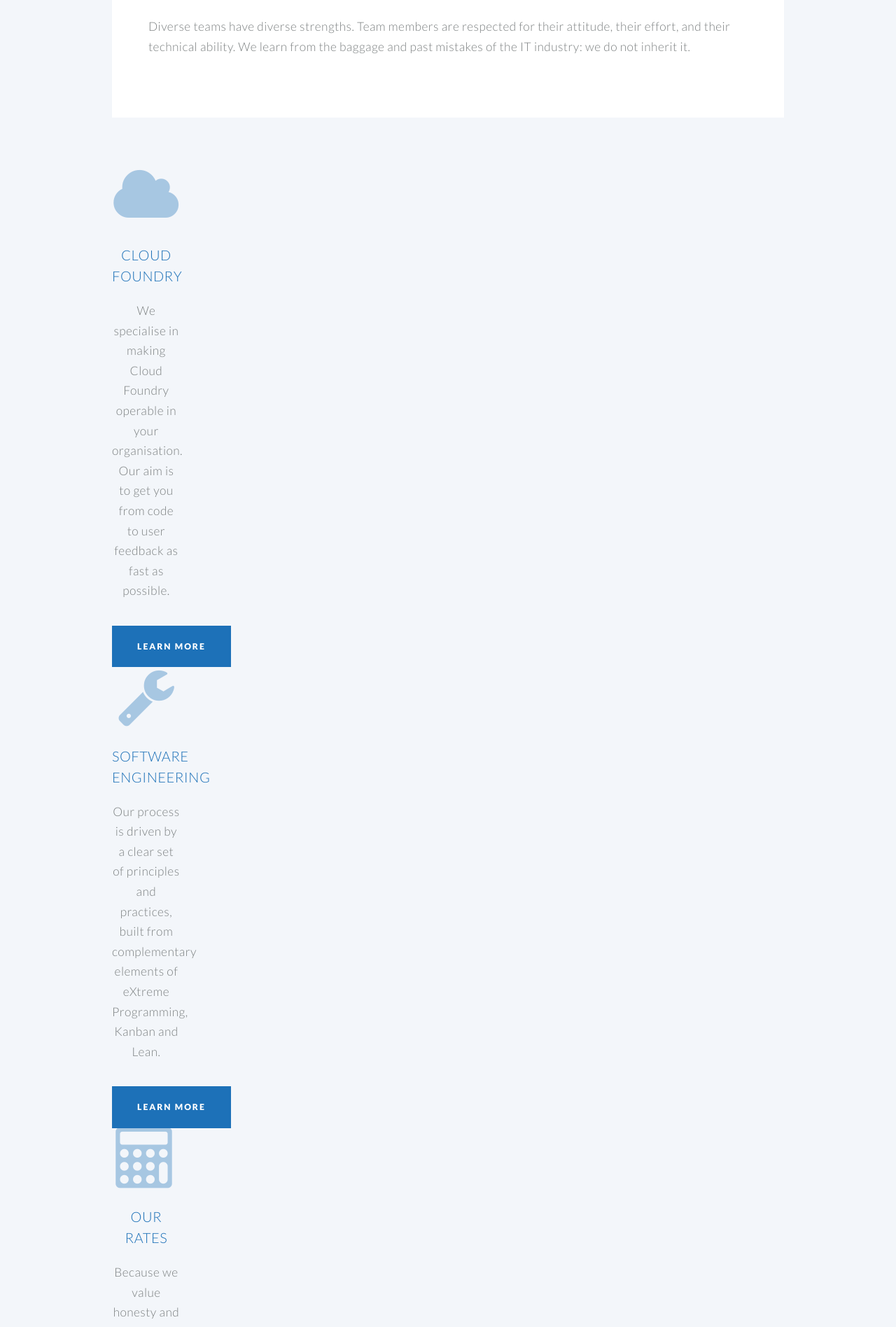
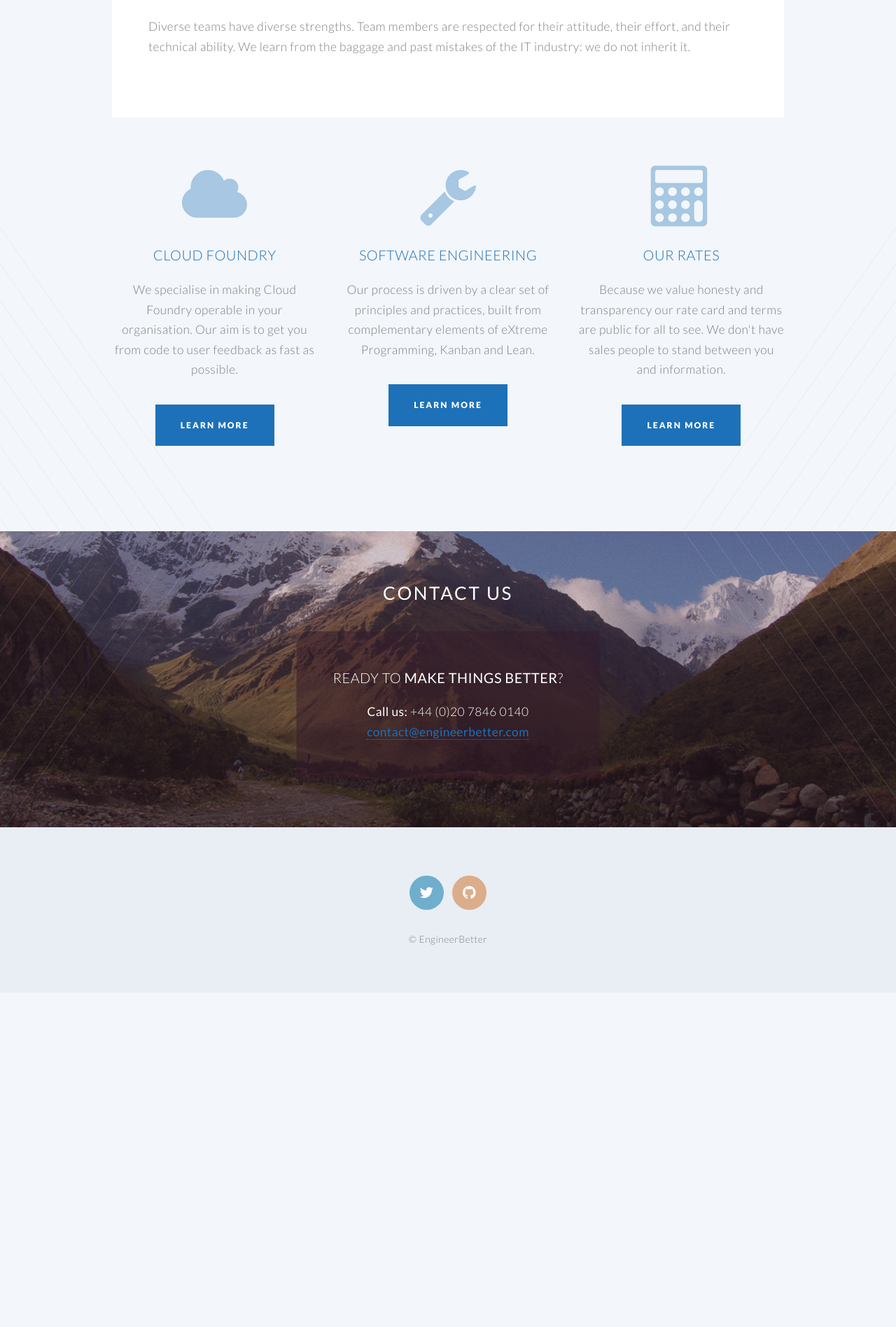
Before and after one commit to DanielJonesEB/engineerbetter.com, a Jekyll site: the page built from business-values.html, in a window 1280 px wide. Shown: the part 2744-4640 px from the top of the page at 70% size. Built offline with Jekyll 4.4.1, drawn with Linux system fonts in a browser that asks for light colours; after the commit the page ends 4162 px from its top, so only the background shows below that.

Commit message:
fix error on values page

```diff
--- a/business-values.html
+++ b/business-values.html
@@ -61,11 +61,9 @@
         <!-- Two -->
           <section class="wrapper style1 container special">
             <div class="row">
-
-              <div class="4u">
-                {% include service-boxout.html %}
-                {% include engineering-boxout.html %}
-                {% include rate-boxout.html %}
+              {% include service-boxout.html %}
+              {% include engineering-boxout.html %}
+              {% include rate-boxout.html %}
             </div>
           </section>
 
```
